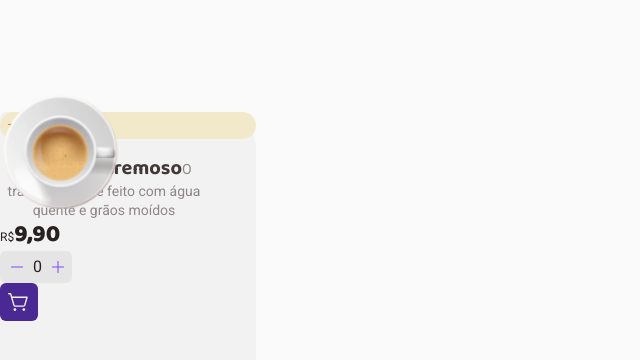
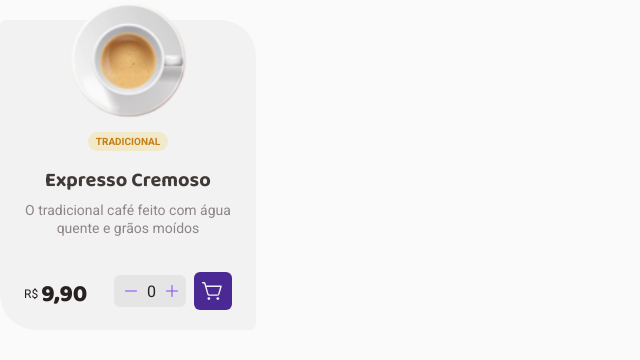
Before and after one commit to adonisamarante/coffee-delivery-dsf, a React (Vite) app: page / in a window 1280 px wide. Shown: the top 360 px of the page, without its empty margins (0-640 px from the left). Built offline with nearby package versions, Linux system fonts and the light colour scheme.

Commit message:
style: div display flex

```diff
--- a/src/styles/global.ts
+++ b/src/styles/global.ts
@@ -23,4 +23,8 @@ export const GlobalStyle = createGlobalStyle`
     font-weight: 400;
     font-size: 1rem;
   }
+
+  div {
+    display: flex;
+  }
 `
```
